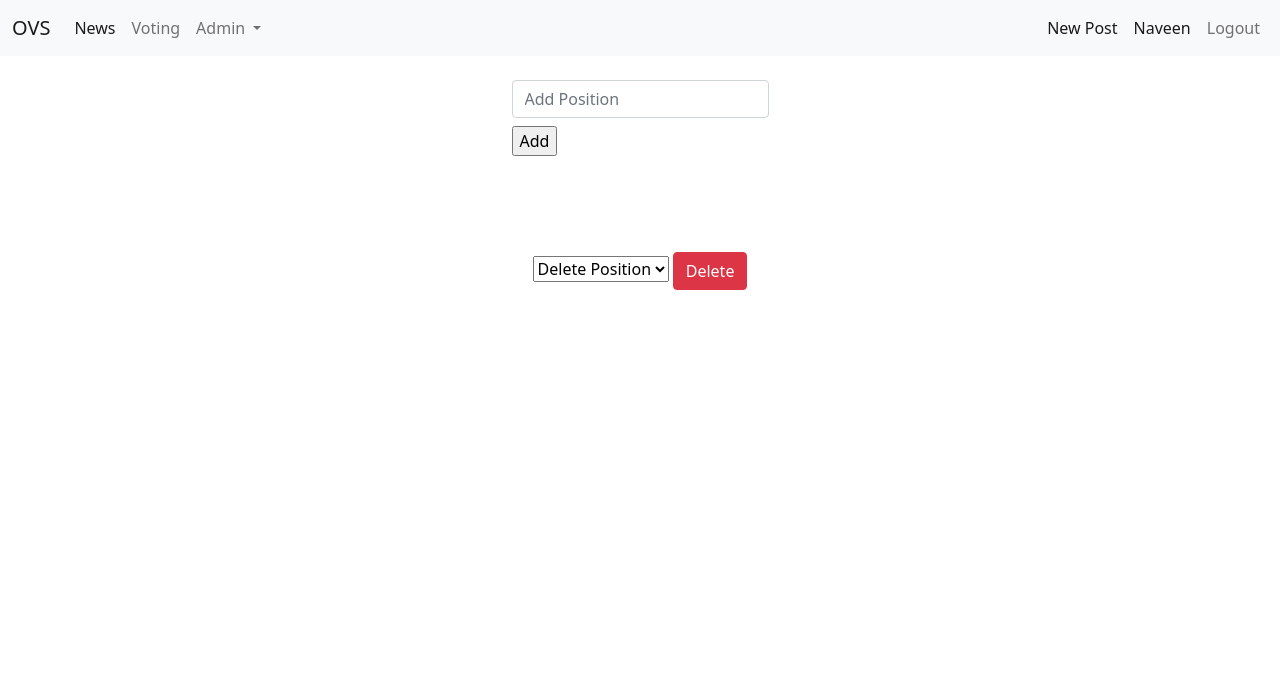
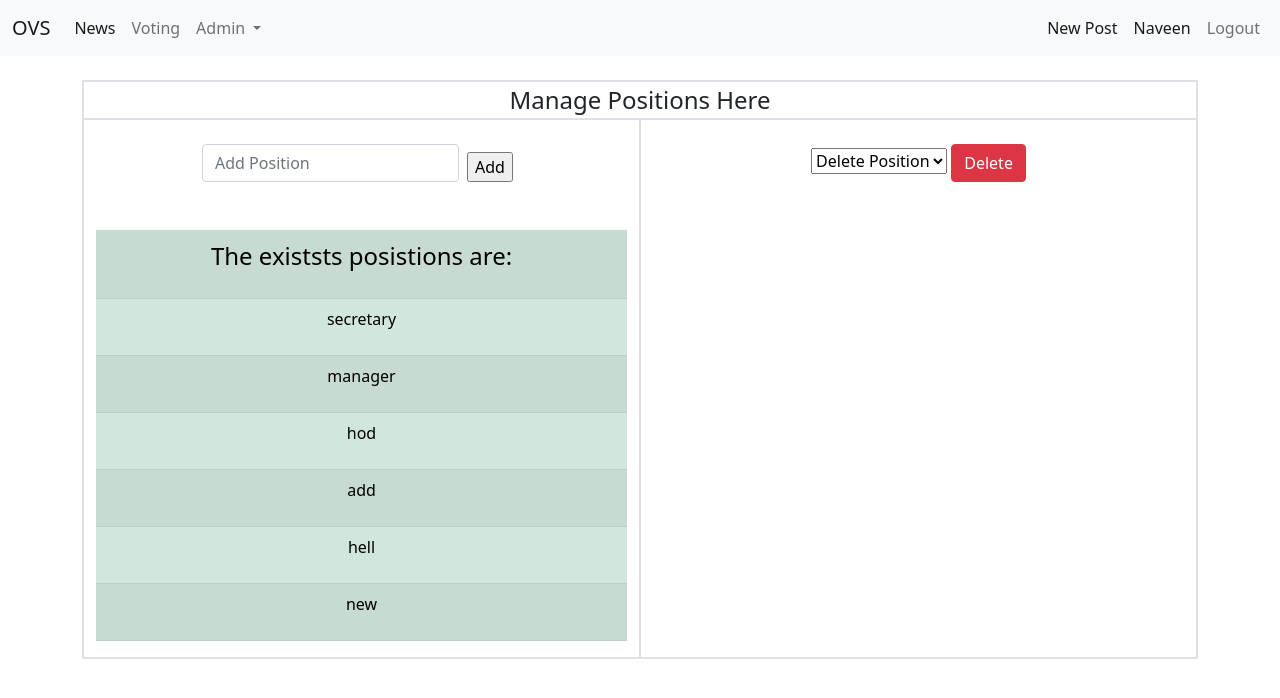
Before and after one commit to Naveeng7/WT, a Django app: page /addndel in a window 1280 px wide. Shown: the top 698 px of the page. Run offline with Django 3.2, Linux system fonts and the light colour scheme; a user stored in the database is signed in; data comes from the database, SQL or seed files in the repository; both versions use the stored data as it was after the commit.

Commit message:
manage cand

```diff
--- a/voting/templates/voting/mpos.html
+++ b/voting/templates/voting/mpos.html
@@ -1,21 +1,46 @@
 {% extends "news/base.html" %}
 
 {% block content %}
-    <div class="m-4 d-flex justify-content-center">
-        <form method="POST" action = "{% url 'addndel' %}">
-            {% csrf_token %}
-                    <input type="text" name="posadd" placeholder="Add Position" class="form-control" >
-                <input class="mt-2" type = "submit" value="Add">
+<p class="fs-4 d-flex justify-content-center">{{ msg }}</p>
+<div class="container">
+    <div class="row border">
+        <div class="col-12 fs-4 border d-flex justify-content-center">Manage Positions Here</div>
+            <div class="col-6 border justify-content-center">
+                <div class="m-4 d-flex justify-content-center">
+                    <form method="POST" class="d-flex justify-content-center" action = "{% url 'addndel' %}">
+                    {% csrf_token %}
+                <div>
+                <input type="text" name="posadd" placeholder="Add Position" class="form-control">&nbsp;
+            </div>
+            <div class="m-2">
+                <input  type = "submit" value="Add">
+            </div>
         </form>
     </div>
-    <br>
-    <br>
 
-    <div class="m-4 d-flex justify-content-center">
+        <div class="">
+            <table class="table table-success table-striped">
+                <tr>
+                    <td>
+                        <p class="fs-4 d-flex justify-content-center">The existsts posistions are:</p>
+                    </td>
+                </tr>
+                {% for pos in positions %}
+                <tr>
+                    <td>
+                        <p class="fs-6 d-flex justify-content-center">{{ pos }}</p>
+                    </td>
+                </tr>
+                {% endfor %}
+            </table>
+        </div>
+    </div>
+    <div class="col-6 border justify-content-center">
+        <div class="m-4 d-flex justify-content-center">
         <form method="POST" action = "{% url 'addndel' %}">
             {% csrf_token %}
             <select name="posval" >
-                <option selected disabled>Delete Position</option>
+                <option  selected disabled>Delete Position</option>
                 {% for pos in positions %}
                     <option value="{{ pos.pname }}">{{ pos.pname|capfirst }}</option>
                 {% endfor %}
@@ -23,5 +48,9 @@
             <input class="btn btn-danger " type = "submit" value="Delete">
         </form>
     </div>
-<h1>{{ msg }}</h1>
+    </div>
+  </div>
+</div>
+
+
 {% endblock %}
```
Also changed, not shown: db.sqlite3, media/profile_pics/Car-Race-4K-Wallpaper-3840x2160.jpg (added).
